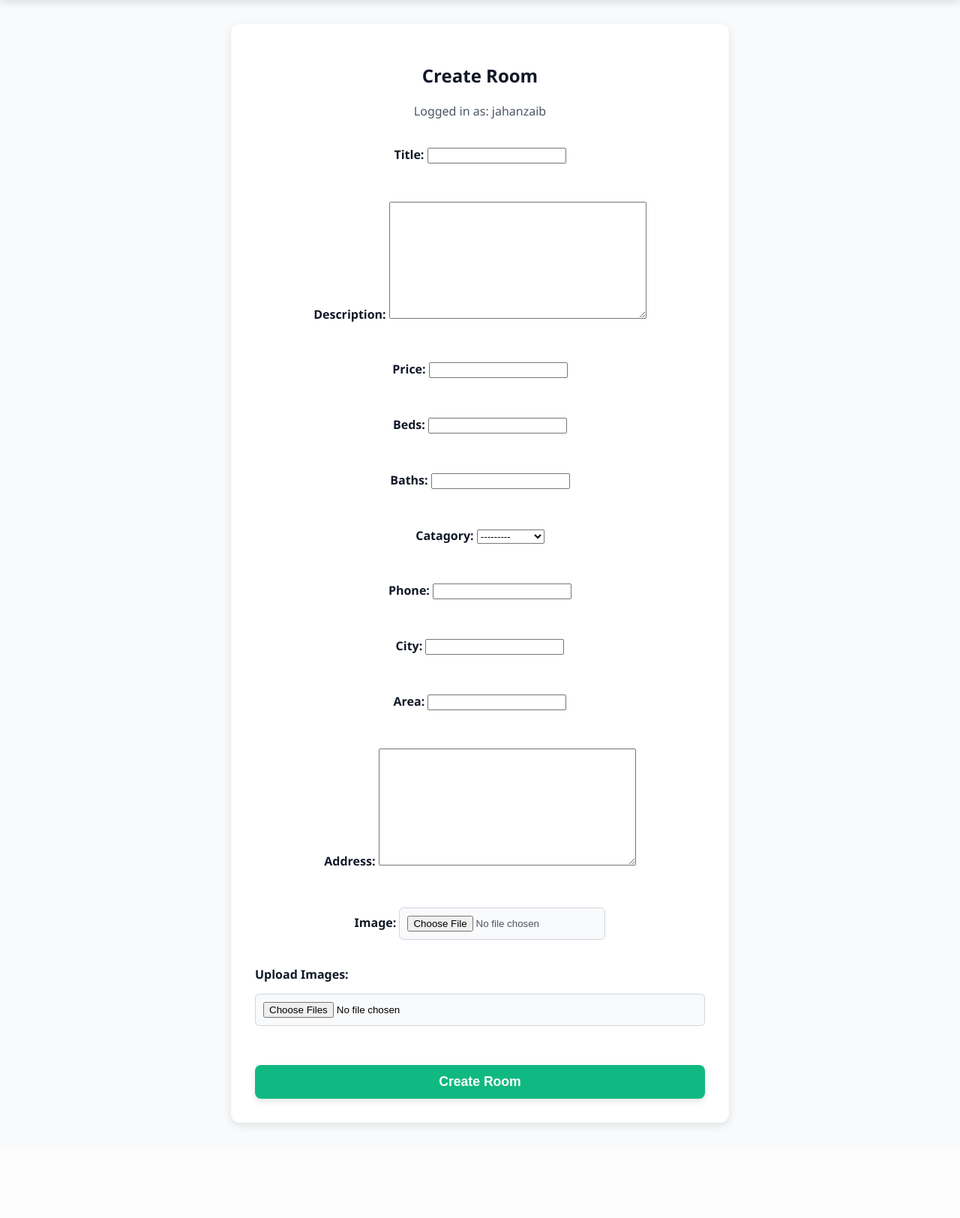
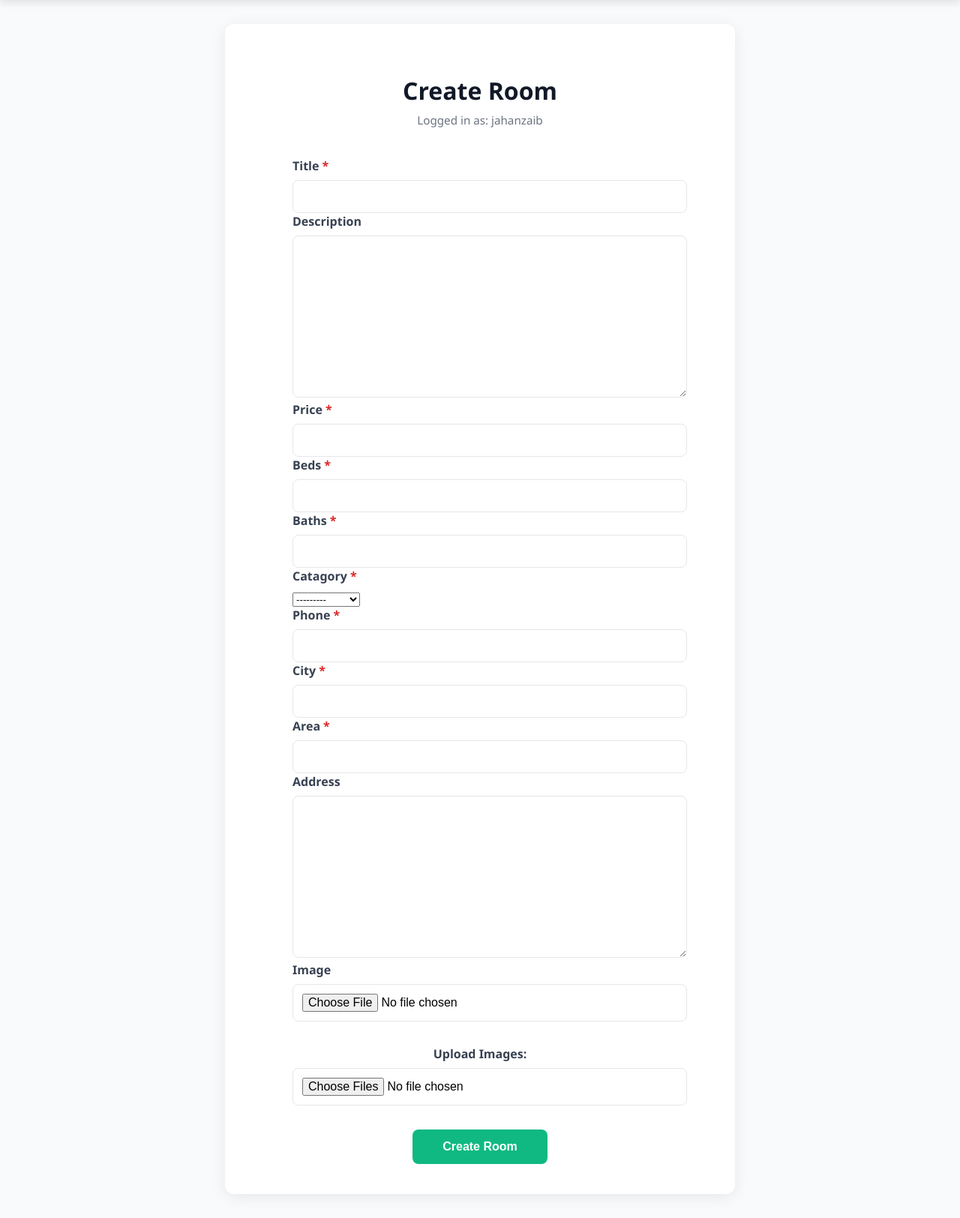
Before and after one commit to jahanzaib-butt/room-rental-website, a Django app: page /create_room/ in a window 1280 px wide. Shown: the part 89-1713 px from the top of the page at 75% size. Before the commit the page ends 1592 px from the top, so only its background shows below. Run offline with Django 5.2, Linux system fonts and the light colour scheme; a user stored in the database is signed in; some libraries are stand-ins or nearby versions.

Commit message:
add crispy forms so that templates look good

```diff
--- a/base/templates/base/create_room.html
+++ b/base/templates/base/create_room.html
@@ -1,103 +1,165 @@
 {% extends 'main.html' %}
+{% load crispy_forms_tags %}
 {% block content %}
+
 <style>
-    /* Container for the create room section */
+    /* Main container */
     .create-room-container {
-        max-width: 600px; /* Set a maximum width */
-        margin: 2rem auto; /* Center the container with top margin */
-        padding: 2rem; /* Add padding for space */
-        background-color: white; /* White background for the card effect */
-        border-radius: 12px; /* Rounded corners */
-        box-shadow: 0 4px 12px rgba(0, 0, 0, 0.1); /* Subtle shadow */
+        max-width: 600px;
+        margin: 2rem auto;
+        padding: 2.5rem;
+        background-color: white;
+        border-radius: 12px;
+        box-shadow: 0 4px 20px rgba(0, 0, 0, 0.08);
     }
 
-    /* Headings */
-    h2 {
-        text-align: center; /* Center the heading */
-        color: #111827; /* Dark color for the heading */
-        margin-bottom: 20px; /* Space below the heading */
+    /* Header styling */
+    .room-header {
+        text-align: center;
+        margin-bottom: 2.5rem;
     }
 
-    /* User info paragraph */
-    p {
-        text-align: center; /* Center the paragraph */
-        color: #4b5563; /* Subtle text color */
-        margin-bottom: 20px; /* Space below the paragraph */
+    .room-header h2 {
+        font-size: 2rem;
+        color: #111827;
+        margin-bottom: 0.5rem;
     }
 
-    /* Form elements */
-    form {
-        display: flex; /* Flexbox for form layout */
-        flex-direction: column; /* Stack elements vertically */
-        gap: 15px; /* Space between form elements */
+    .user-info {
+        color: #6B7280;
+        font-size: 0.95rem;
     }
 
-    label {
-        font-weight: bold; /* Bold labels */
-        color: #111827; /* Dark color for labels */
+    /* Form container */
+    .form-container {
+        max-width: 500px;
+        margin: 0 auto;
     }
 
-    input[type="file"] {
-        padding: 10px; /* Padding for input */
-        border: 1px solid #d1d5db; /* Light border */
-        border-radius: 6px; /* Rounded corners */
-        background-color: #f8fafc; /* Light background */
-        transition: border-color 0.3s ease; /* Transition for border color */
+    /* Form group styling */
+    .form-group {
+        margin-bottom: 1.5rem;
+        text-align: left;
     }
 
-    input[type="file"]:focus {
-        border-color: #10b981; /* Change border color on focus */
+    /* Label styling */
+    label {
+        display: block;
+        font-weight: 600;
+        color: #374151;
+        margin-bottom: 0.5rem;
     }
 
-    /* Submit button styles */
+    /* Required field indicator */
+    .asteriskField {
+        color: #DC2626;
+        margin-left: 4px;
+    }
+
+    /* Input field styling */
+    .form-control {
+        width: 100%;
+        padding: 0.75rem;
+        border: 1.5px solid #E5E7EB;
+        border-radius: 8px;
+        font-size: 1rem;
+        transition: all 0.3s ease;
+    }
+
+    .form-control:focus {
+        border-color: #10B981;
+        box-shadow: 0 0 0 3px rgba(16, 185, 129, 0.1);
+        outline: none;
+    }
+
+    /* Textarea specific styling */
+    textarea.form-control {
+        min-height: 120px;
+        resize: vertical;
+    }
+
+    /* File upload section */
+    .file-upload-section {
+        margin-top: 2rem;
+        text-align: center;
+    }
+
+    /* Submit button */
+    .submit-section {
+        margin-top: 2rem;
+        text-align: center;
+    }
+
     button[type="submit"] {
-        background-color: #10b981; /* Green background */
-        color: white; /* White text */
-        padding: 12px 20px; /* Padding for button */
-        border-radius: 8px; /* Rounded corners */
-        border: none; /* No border */
-        font-size: 1.1rem; /* Font size */
-        font-weight: bold; /* Bold text */
-        cursor: pointer; /* Pointer cursor on hover */
-        transition: background-color 0.3s ease, transform 0.2s ease; /* Transition for hover effects */
-        box-shadow: 0 4px 8px rgba(0, 0, 0, 0.1); /* Subtle shadow for button */
+        background-color: #10B981;
+        color: white;
+        padding: 0.875rem 2.5rem;
+        border-radius: 8px;
+        border: none;
+        font-size: 1rem;
+        font-weight: 600;
+        cursor: pointer;
+        transition: all 0.3s ease;
     }
 
     button[type="submit"]:hover {
-        background-color: #059669; /* Darker green on hover */
-        transform: translateY(-2px); /* Lift effect on hover */
+        background-color: #059669;
+        transform: translateY(-2px);
     }
 
-    /* Login reminder */
-    .login-reminder {
-        text-align: center; /* Center the reminder */
-        color: #e53e3e; /* Red color for emphasis */
-        margin-top: 20px; /* Space above the reminder */
+    /* Override crispy-forms default styling */
+    .crispy-form-wrapper {
+        max-width: 500px;
+        margin: 0 auto;
+    }
+
+    /* Make all crispy form controls centered */
+    .controls {
+        text-align: left;
+        width: 100%;
     }
 
     /* Responsive adjustments */
-    @media (max-width: 600px) {
+    @media (max-width: 768px) {
         .create-room-container {
-            padding: 1.5rem; /* Reduce padding on smaller screens */
+            margin: 1rem;
+            padding: 1.5rem;
         }
 
-        button[type="submit"] {
-            font-size: 1rem; /* Smaller font size on mobile */
+        .form-container {
+            max-width: 100%;
         }
     }
 </style>
 
 <div class="create-room-container">
+    <div class="room-header">
         <h2>Create Room</h2>
         {% if user.is_authenticated %}
-        <p>Logged in as: {{ user.username }}</p>
+            <div class="user-info">
+                Logged in as: {{ user.username }}
+            </div>
+        {% endif %}
+    </div>
+
+    {% if user.is_authenticated %}
+        <div class="form-container">
             <form method="POST" enctype="multipart/form-data">
                 {% csrf_token %}
-            {{ form.as_p }}
+                <div class="crispy-form-wrapper">
+                    {{ form|crispy }}
+                </div>
+
+                <div class="file-upload-section">
                     <label for="images">Upload Images:</label>
-            <input type="file" name="images" multiple><br>
+                    <input type="file" name="images" multiple class="form-control">
+                </div>
+
+                <div class="submit-section">
                     <button type="submit">Create Room</button>
+                </div>
             </form>
+        </div>
     {% else %}
         <p class="login-reminder">You need to <a href="{% url 'login' %}">login</a> to create a room.</p>
     {% endif %}
--- a/rentwebsite/settings.py
+++ b/rentwebsite/settings.py
@@ -38,6 +38,8 @@
     'django.contrib.messages',
     'django.contrib.staticfiles',
     'base.apps.BaseConfig',
+    'crispy_forms',
+    'crispy_bootstrap4',
 ]
 
 MIDDLEWARE = [
@@ -83,7 +85,8 @@
     }
 }
 
-
+CRISPY_TEMPLATE_PACK = 'bootstrap4'
+CRISPY_ALLOWED_TEMPLATE_PACKS = "bootstrap4"
 # Password validation
 # https://docs.djangoproject.com/en/5.1/ref/settings/#auth-password-validators
 
```
Also changed, not shown: base/templates/base/login.html (+112 -5 lines), db.sqlite3. Lines whose indentation alone changed are shown as unchanged.
